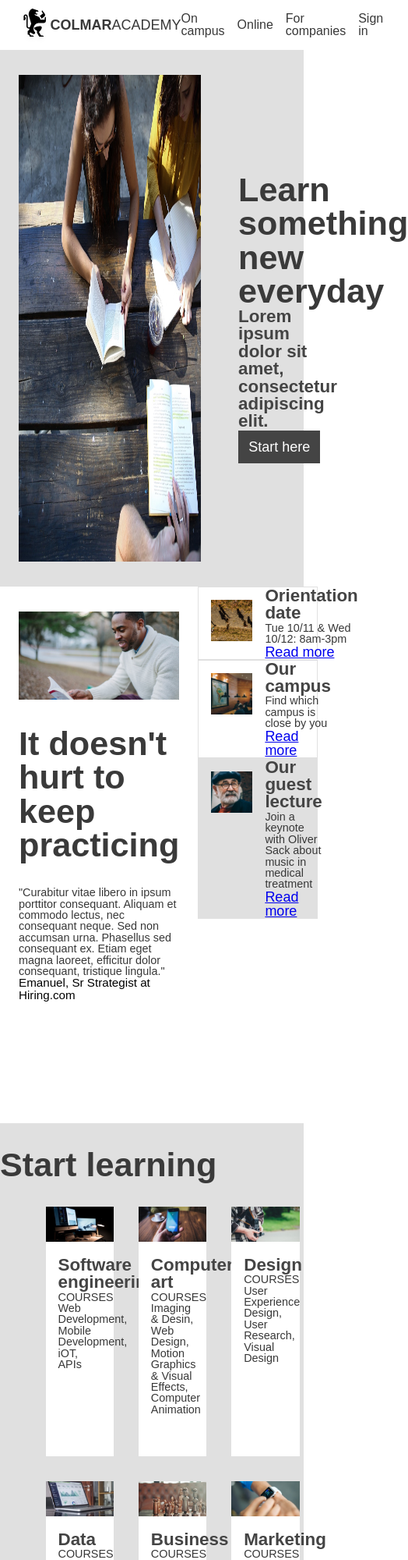
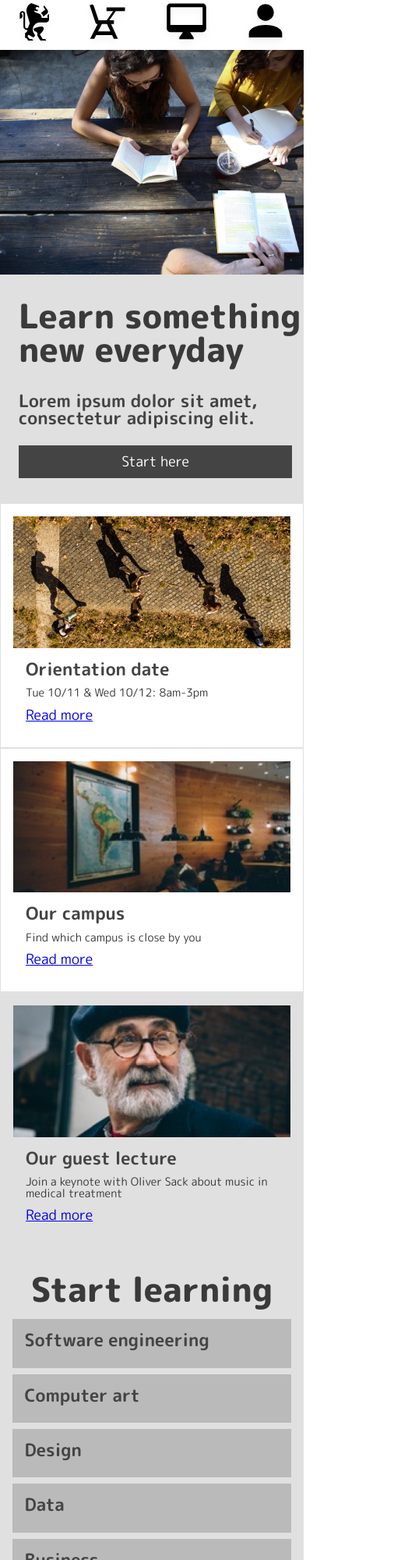
Before and after one commit to SawyerMulf/Colmar-Academy, a plain HTML site: page index.html in a window 390 px wide. Shown: the top 2000 px of the page at 78% size, 524 px wide, since content can reach past the window. Drawn offline with Linux system fonts and the light colour scheme.

Commit message:
Minor html changes and responsive based css changes. Complete responsive site

```diff
--- a/index.html
+++ b/index.html
@@ -5,6 +5,7 @@
     <title>Colmar Academy</title>
     <link href="./resources/css/reset.css" type="text/css" rel="stylesheet">
     <link href="./resources/css/style.css" type="text/css" rel="stylesheet">
+    <link href="https://fonts.googleapis.com/css?family=M+PLUS+Rounded+1c:400,700,800,900" rel="stylesheet">
   </head>
   <body>
 
@@ -12,7 +13,7 @@
       <div class="header-left">
         <img src="./resources/media/images/ic-logo.svg"/>
         <p id="header-bold">COLMAR</p>
-        <p>ACADEMY</p>
+        <p id="header-grey">ACADEMY</p>
       </div>
       <div class="header-right">
         <nav>
@@ -22,13 +23,19 @@
           <p>Sign in</p>
         </nav>
       </div>
+      <div class="header-mobile">
+        <img src="./resources/media/images/ic-logo.svg"/>
+        <img src="./resources/media/images/ic-on-campus.svg"/>
+        <img src="./resources/media/images/ic-online.svg"/>
+        <img src="./resources/media/images/ic-login.svg"/>
+      </div>
     </header>
 
     <div class="learn-something">
       <img src="./resources/media/images/banner.jpg" alt="Our students studying outdoors"/>
       <div class="learn-text">
         <p class="content-title">Learn something new everyday</p>
-        <p class="content-subtitle">Lorem ipsum dolor sit amet, consectetur adipiscing elit.</p>
+        <p class="content-subtitle" id="learn-text-middle">Lorem ipsum dolor sit amet, consectetur adipiscing elit.</p>
         <div class="learn-button">
           <p id="learn-button-text">Start here</p>
         </div>
@@ -39,31 +46,34 @@
       <div class="practicing-left">
         <img src="./resources/media/images/information-main.jpg" alt="A student reading outdoors"/>
         <p class="content-title title-vert-margin">It doesn't hurt to keep practicing</p>
-        <p class="content-subtext">"Curabitur vitae libero in ipsum porttitor consequant. Aliquam et commodo lectus, nec consequant neque. Sed non accumsan urna. Phasellus sed consequant ex. Etiam eget magna laoreet, efficitur dolor consequant, tristique lingula."</p>
+        <p class="content-subtext practicing-left-middle">"Curabitur vitae libero in ipsum porttitor consequant. Aliquam et commodo lectus, nec consequant neque. Sed non accumsan urna. Phasellus sed consequant ex. Etiam eget magna laoreet, efficitur dolor consequant, tristique lingula."</p>
         <p id="practicing-credit">Emanuel, Sr Strategist at Hiring.com</p>
       </div>
       <div class="practicing-right">
         <div class="practicing-right-segment" id="orientation-date">
           <img src="./resources/media/images/information-orientation.jpg"/>
+          <img id="mobile-img" src="./resources/media/images/information-orientation-mobile.jpg"/>
           <div class="right-segment-text">
             <p class="content-subtitle">Orientation date</p>
-            <p class="content-subtext">Tue 10/11 & Wed 10/12: 8am-3pm</p>
+            <p class="content-subtext right-segment-middle">Tue 10/11 & Wed 10/12: 8am-3pm</p>
             <a class="content-link" href="#">Read more</a>
           </div>
         </div>
         <div class="practicing-right-segment" id="campus">
           <img src="./resources/media/images/information-campus.jpg"/>
+          <img id="mobile-img" src="./resources/media/images/information-campus-mobile.jpg"/>
           <div class="right-segment-text">
             <p class="content-subtitle">Our campus</p>
-            <p class="content-subtext">Find which campus is close by you</p>
+            <p class="content-subtext right-segment-middle">Find which campus is close by you</p>
             <a class="content-link" href="#">Read more</a>
           </div>
         </div>
         <div class="practicing-right-segment" id="lecture">
           <img src="./resources/media/images/information-guest-lecture.jpg"/>
+          <img id="mobile-img" src="./resources/media/images/information-guest-lecture-mobile.jpg"/>
           <div class="right-segment-text">
             <p class="content-subtitle">Our guest lecture</p>
-            <p class="content-subtext">Join a keynote with Oliver Sack about music in medical treatment</p>
+            <p class="content-subtext right-segment-middle">Join a keynote with Oliver Sack about music in medical treatment</p>
             <a class="content-link" href="#">Read more</a>
           </div>
         </div>
@@ -71,13 +81,15 @@
     </div>
 
     <div class="start-learning">
-      <p class="content-title title-vert-margin">Start learning</p>
+      <div class="title-vert-margin">
+        <p class="content-title" id="start-learning-text">Start learning</p>
+      </div>
       <div class="learning-top-row">
         <div class="learning-segment" id="software">
           <img src="./resources/media/images/course-software.jpg" alt="Computers in our software classroom"/>
           <div class="learning-segment-text">
             <p class="content-subtitle">Software engineering</p>
-            <p class="content-subtext">COURSES</p>
+            <p class="content-subtext courses">COURSES</p>
             <p class="content-subtext">Web Development, Mobile Development, iOT, APIs</p>
           </div>
         </div>
@@ -85,7 +97,7 @@
           <img src="./resources/media/images/course-computer-art.jpg" alt="A sample of our students' art on a mobile device"/>
           <div class="learning-segment-text">
             <p class="content-subtitle">Computer art</p>
-            <p class="content-subtext">COURSES</p>
+            <p class="content-subtext courses">COURSES</p>
             <p class="content-subtext">Imaging & Desin, Web Design, Motion Graphics & Visual Effects, Computer Animation</p>
           </div>
         </div>
@@ -93,7 +105,7 @@
           <img src="./resources/media/images/course-design.jpg" alt="A design student with their camera"/>
           <div class="learning-segment-text">
             <p class="content-subtitle">Design</p>
-            <p class="content-subtext">COURSES</p>
+            <p class="content-subtext courses">COURSES</p>
             <p class="content-subtext">User Experience Design, User Research, Visual Design</p>
           </div>
         </div>
@@ -104,7 +116,7 @@
           <img src="./resources/media/images/course-data.jpg" alt="Various forms of visual data on a computer screen"/>
           <div class="learning-segment-text">
             <p class="content-subtitle">Data</p>
-            <p class="content-subtext">COURSES</p>
+            <p class="content-subtext courses">COURSES</p>
             <p class="content-subtext">Data Science, Big Data, SQL, Data Visualization</p>
           </div>
         </div>
@@ -112,7 +124,7 @@
           <img src="./resources/media/images/course-business.jpg" alt="A chess game metaphorically representing business"/>
           <div class="learning-segment-text">
             <p class="content-subtitle">Business</p>
-            <p class="content-subtext">COURSES</p>
+            <p class="content-subtext courses">COURSES</p>
             <p class="content-subtext">Product Development, Business Development, Startup</p>
           </div>
         </div>
@@ -120,19 +132,44 @@
           <img src="./resources/media/images/course-marketing.jpg" alt="A modern watch product displaying marketed features"/>
           <div class="learning-segment-text">
             <p class="content-subtitle">Marketing</p>
-            <p class="content-subtext">COURSES</p>
+            <p class="content-subtext courses">COURSES</p>
             <p class="content-subtext">Analytics, Content Marketing, Mobile Marketing</p>
           </div>
         </div>
       </div>
+
+      <div class="learning-mobile">
+        <div class="learning-mobile-segment">
+          <p class="content-subtitle">Software engineering</p>
+        </div>
+        <div class="learning-mobile-segment">
+          <p class="content-subtitle">Computer art</p>
+        </div>
+        <div class="learning-mobile-segment">
+          <p class="content-subtitle">Design</p>
+        </div>
+        <div class="learning-mobile-segment">
+          <p class="content-subtitle">Data</p>
+        </div>
+        <div class="learning-mobile-segment">
+          <p class="content-subtitle">Business</p>
+        </div>
+        <div class="learning-mobile-segment">
+          <p class="content-subtitle">Marketing</p>
+        </div>
+      </div>
+
     </div>
 
     <div class="thesis-exhibit">
-      <p class="content-title title-vert-margin">Thesis exhibit</p>
+      <p class="content-title title-vert-margin" id="thesis-exhibit-text">Thesis exhibit</p>
+      <p class="content-title title-vert-margin" id="thesis-exhibit-text-mobile">Thesis exhibits</p>
+      <video id="thesis-video-mobile" src="./resources/media/videos/thesis.mp4" controls autoplay muted></video>
+      <div class="thesis-content">
         <div class="thesis-left">
-        <video src="./resources/media/videos/thesis.mp4" controls></video>
+          <video src="./resources/media/videos/thesis.mp4" controls autoplay muted></video>
           <div class="thesis-right-text">
-          <p class="content-subtitle">Reimagine urban</p>
+            <p class="content-subtitle" id="reimagine-urban">Reimagine urban</p>
             <p class="content-subtext">"Curabitur vitae libero in ipsum porttitor consequant. Aliquam et commodo lectus, nec consequant neque. Sed non accumsan urna. Phasellus sed consequant ex. Etiam eget magna laoreet, efficitur dolor consequant, tristique lingula."</p>
           </div>
         </div>
@@ -153,6 +190,7 @@
           </div>
         </div>
       </div>
+    </div>
 
     <footer>
       <div class="footer-left">
--- a/resources/css/style.css
+++ b/resources/css/style.css
@@ -26,6 +26,16 @@ body {
   padding: 32px 0;
 }
 
+@media only screen and (max-width: 750px) {
+  header, .learn-something, .keep-practicing, .start-learning, .thesis-exhibit, footer {
+    position: absolute;
+  }
+
+  .title-vert-margin {
+    padding: 32px 0 16px 0;
+  }
+}
+
 
 /* Header Section */
 
@@ -33,6 +43,9 @@ header {
   height: 64px;
   background-color: white;
   display: flex;
+  position: fixed;
+  z-index: 1;
+  width: 100%;
 }
 
 .header-left {
@@ -72,12 +85,30 @@ header {
   margin-right: 16px;
 }
 
+.header-mobile {
+  display: none;
+}
+
+@media only screen and (max-width: 750px) {
+  .header-mobile {
+    display: flex;
+    justify-content: space-around;
+    width: 100%;
+  }
+
+  .header-left, .header-right {
+    display: none;
+  }
+}
+
 /* Learn Something Section */
 
 .learn-something {
   background-color: #e0e0e0;
   display: flex;
   height: 43rem;
+  position: relative;
+  top: 64px;
 }
 
 .learn-something img {
@@ -110,12 +141,47 @@ header {
   background-color: #2d2d2d;
 }
 
+@media only screen and (max-width: 750px) {
+  .learn-something {
+    height: auto;
+    padding-bottom: 32px;
+  }
+
+  .learn-something, .learn-text {
+    display: flex;
+    flex-direction: column;
+  }
+
+  .learn-something img {
+    width: 100%;
+    height: auto;
+    margin: 0;
+    margin-bottom: 32px;
+  }
+
+  .learn-text {
+    width: 100%;
+  }
+
+  #learn-text-middle {
+    margin: 0;
+    margin-top: 32px;
+    margin-bottom: 24px;
+  }
+
+  .learn-button {
+    width: 90%;
+  }
+}
+
 /* Keep Practicing Section */
 
 .keep-practicing {
   background-color: white;
   height: 43rem;
   display: flex;
+  position: relative;
+  top: 64px;
 }
 
 .practicing-left {
@@ -165,11 +231,51 @@ header {
   margin: 12px 0;
 }
 
+#mobile-img {
+  display: none;
+}
+
+@media only screen and (max-width: 750px) {
+  .keep-practicing {
+    height: auto;
+  }
+
+  .practicing-left {
+    display: none;
+  }
+
+  .practicing-right {
+    width: 100%;
+  }
+
+  .practicing-right-segment {
+    flex-direction: column;
+  }
+
+  .practicing-right-segment img {
+    display: none;
+  }
+
+  #mobile-img {
+    display: block;
+    width: 92%;
+    height: auto;
+    margin: 16px auto;
+  }
+
+  .right-segment-text {
+    padding-left: 32px;
+    padding-bottom: 32px;
+  }
+}
+
 /* Start Learning Section */
 
 .start-learning {
   background-color: #e0e0e0;
   padding-bottom: 32px;
+  position: relative;
+  top: 64px;
 }
 
 #start-learning-text {
@@ -210,10 +316,48 @@ header {
   padding: 18px 0;
 }
 
+.learning-mobile {
+  display: none;
+}
+
+@media only screen and (max-width: 750px) {
+  .start-learning {
+    height: auto;
+  }
+
+  .learning-top-row, .learning-bottom-row {
+    display: none;
+  }
+
+  .learning-mobile {
+    display: flex;
+    flex-direction: column;
+    align-items: center;
+  }
+
+  .learning-mobile-segment {
+    width: 92%;
+    text-align: left;
+    background-color: #bababa;
+    margin-bottom: 8px;
+    transition: background-color 200ms ease 0s;
+  }
+
+  .learning-mobile-segment p {
+    padding: 16px 16px 24px 16px;
+  }
+
+  .learning-mobile-segment:hover {
+    background-color: #adadad;
+  }
+}
+
 /* Thesis Exhibit Section */
 
 .thesis-exhibit {
   background-color: #e8e8e8;
+  position: relative;
+  top: 64px;
 }
 
 .thesis-content {
@@ -222,6 +366,10 @@ header {
 
 #thesis-exhibit-text {
   text-align: center;
+}
+
+#thesis-exhibit-text-mobile {
+  display: none;
 }
 
 .thesis-left {
@@ -262,11 +410,38 @@ header {
   padding: 24px 0 12px 0;
 }
 
+#thesis-video-mobile {
+  display: none;
+}
+
+@media only screen and (max-width: 750px) {
+  #thesis-exhibit-text {
+    display: none;
+  }
+
+  #thesis-exhibit-text-mobile {
+    display: block;
+  }
+
+  .thesis-content {
+    display: none;
+  }
+
+  #thesis-video-mobile {
+    display: block;
+    width: 100%;
+    height: auto;
+    padding-bottom: 24px;
+  }
+}
+
 /* Footer Section */
 
 footer {
   padding: 16px 24px;
   display: flex;
+  position: relative;
+  top: 64px;
 }
 
 .footer-left {
@@ -280,3 +455,9 @@ footer {
 .footer-right nav p {
   margin-left: 16px;
 }
+
+@media only screen and (max-width: 750px) {
+  .footer-right {
+    display: none;
+  }
+}
```
Lines whose indentation alone changed are shown as unchanged.
